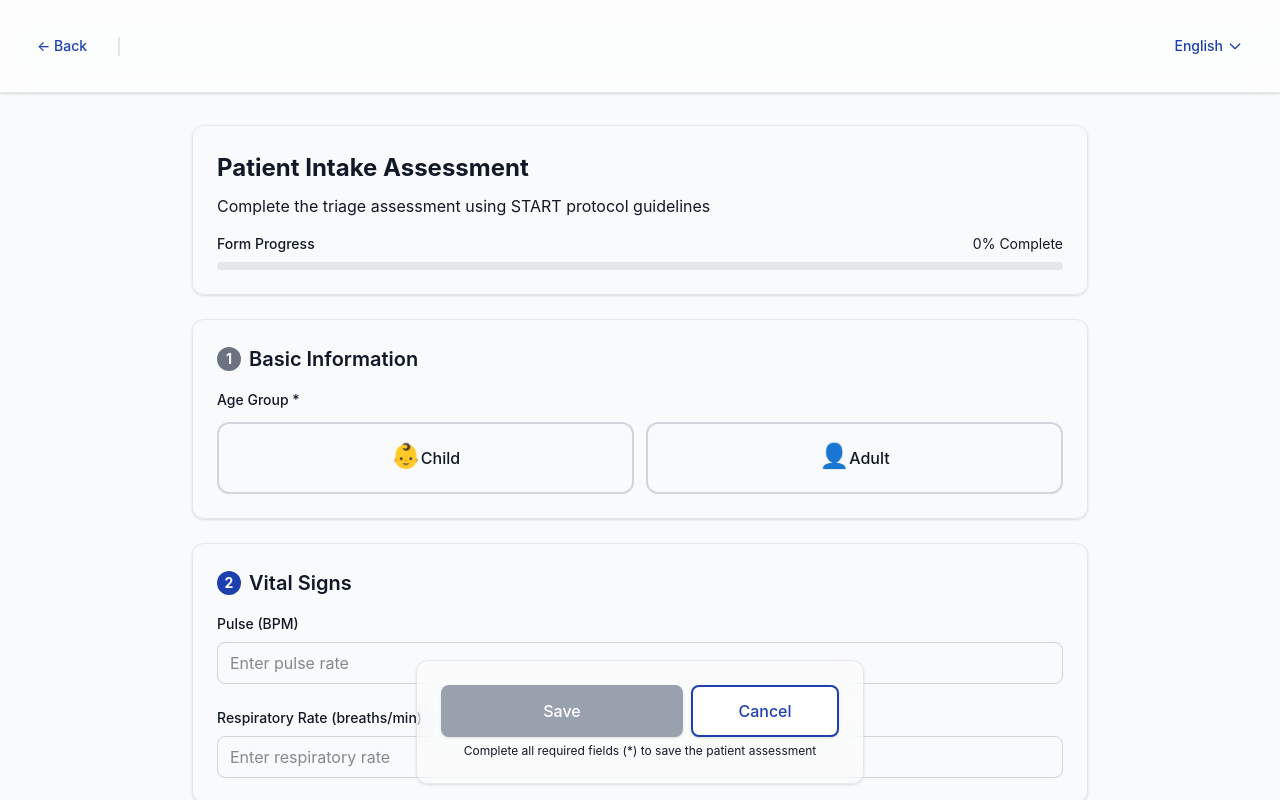
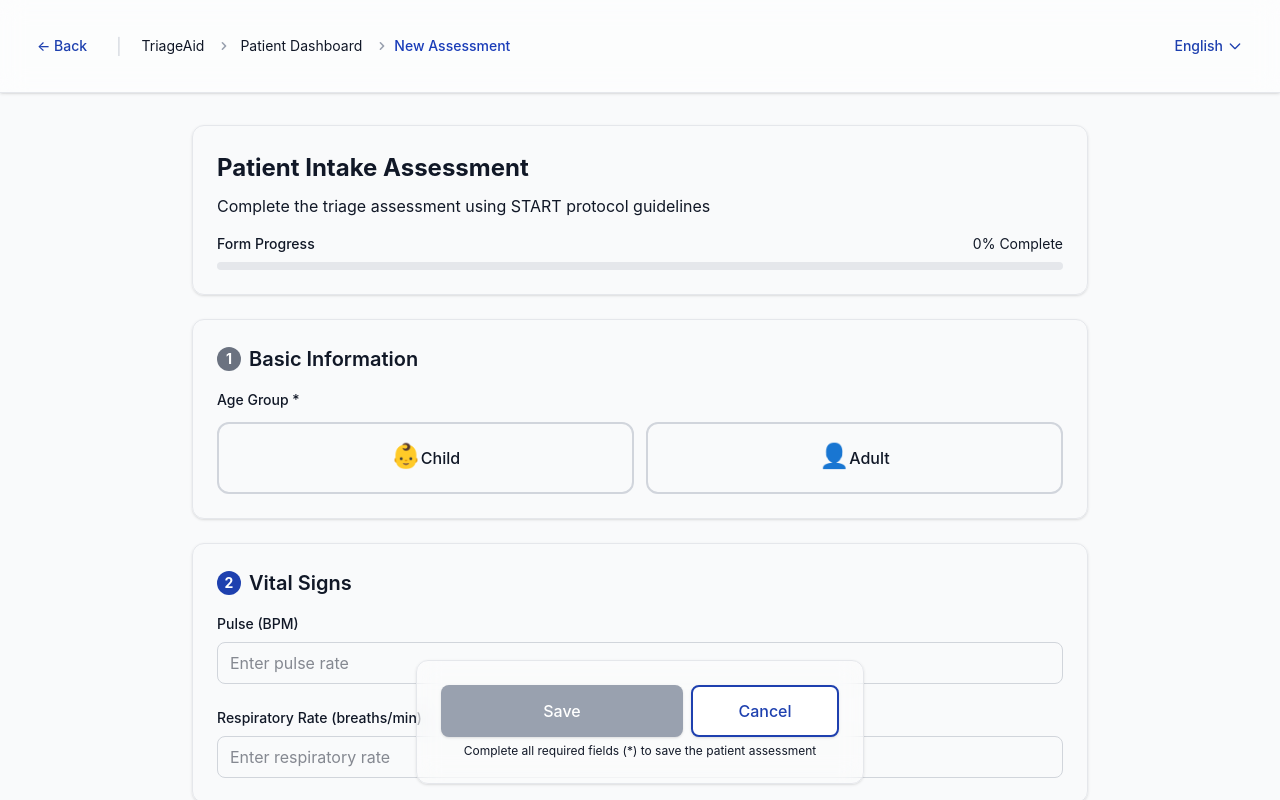
Before and after one commit to afif-fahim/triage-aid, a React (Vite) app: page / in a window 1280 px wide. Both pictures are taken after a click on the button "Start Patient Assessment". Shown: the top 800 px of the page. Built offline with nearby package versions, Linux system fonts and the light colour scheme.

Commit message:
Improve breadcrumb visibility

```diff
--- a/src/components/BreadcrumbNavigation.tsx
+++ b/src/components/BreadcrumbNavigation.tsx
@@ -18,14 +18,24 @@ export function BreadcrumbNavigation({
   const [breadcrumbs, setBreadcrumbs] = useState<BreadcrumbItem[]>([]);
 
   useEffect(() => {
+    // Get initial breadcrumbs
+    const initialBreadcrumbs = routerService.getCurrentBreadcrumbs();
+    setBreadcrumbs(initialBreadcrumbs);
+
     // Subscribe to breadcrumb changes
-    const unsubscribe = routerService.onBreadcrumbChange(setBreadcrumbs);
+    const unsubscribe = routerService.onBreadcrumbChange(newBreadcrumbs => {
+      setBreadcrumbs(newBreadcrumbs);
+    });
 
     return unsubscribe;
   }, []);
 
-  if (breadcrumbs.length <= 1) {
-    return null; // Don't show breadcrumbs for single-level navigation
+  // Show breadcrumbs for all navigation levels except home
+  if (
+    breadcrumbs.length === 0 ||
+    (breadcrumbs.length === 1 && breadcrumbs[0]?.active)
+  ) {
+    return null; // Don't show breadcrumbs on home page
   }
 
   const handleBreadcrumbClick = async (item: BreadcrumbItem) => {
--- a/src/services/RouterService.ts
+++ b/src/services/RouterService.ts
@@ -417,6 +417,13 @@ class RouterService {
   }
 
   /**
+   * Get current breadcrumbs
+   */
+  getCurrentBreadcrumbs(): BreadcrumbItem[] {
+    return this.generateBreadcrumbs();
+  }
+
+  /**
    * Get current view
    */
   getCurrentView(): AppView | null {
```
